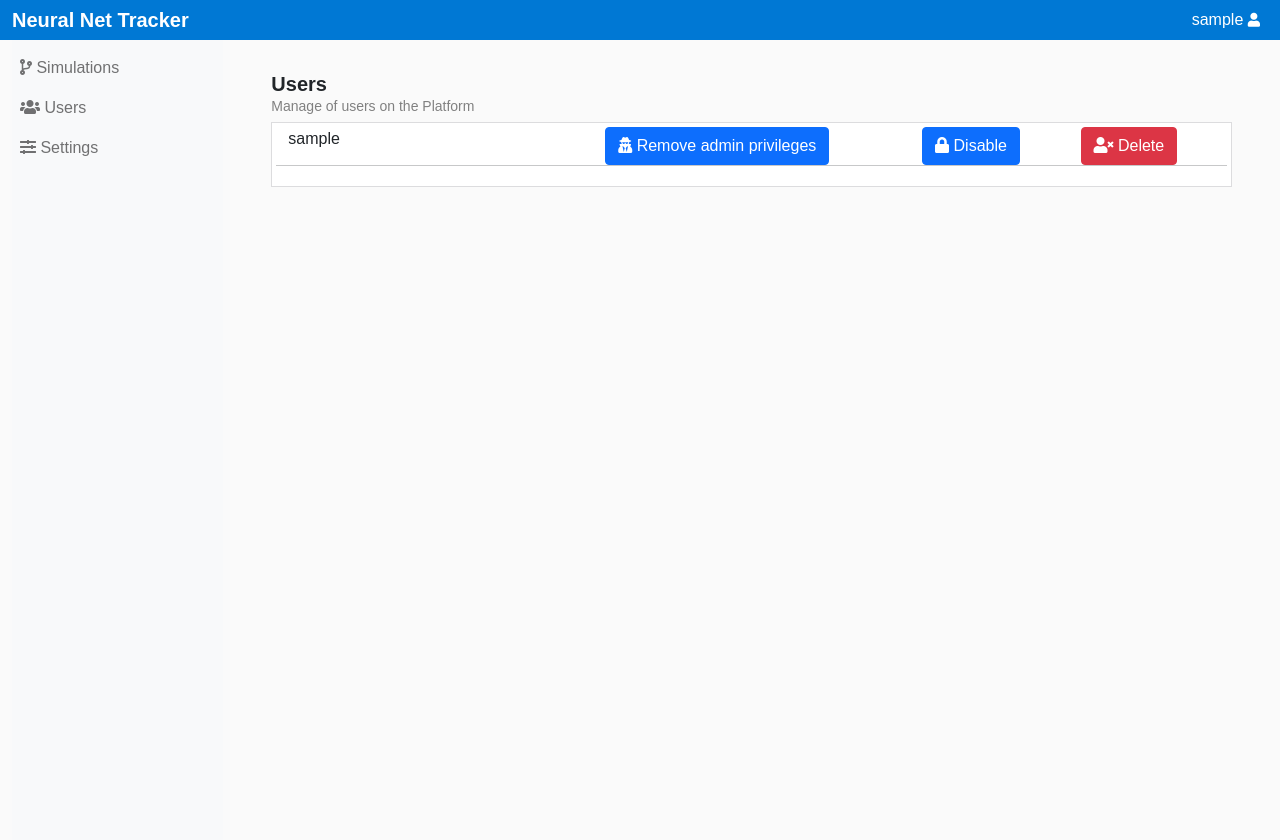
After one commit to Dioben/PI18, a Django app: page /users/ in a window 1280 px wide. The commit adds this page. Run offline with Django 3.2, Linux system fonts and the light colour scheme; the visitor is signed in with stand-in values (Sample User, id 1); data comes from the database, SQL or seed files in the repository; some libraries are stand-ins or nearby versions.

Commit message:
Frontend mostly complete Note: - Put Current User first in the Stack or not appearing - Try better solution for the Bug in UserInfo -

```diff
--- a/docker-compose.yaml
+++ b/docker-compose.yaml
@@ -37,8 +37,8 @@ services:
             - ./grafana/dashboard_confs:/var/lib/grafana/dashboards
     server:
         container_name: tracker-server
-        image: dioben/nntrackerua-server:latest
-        #build: ./server
+        #image: dioben/nntrackerua-server:latest
+        build: ./server
         ports:
          - "8000:8000"
         volumes:
--- a/server/NeuralNetTracker/urls.py
+++ b/server/NeuralNetTracker/urls.py
@@ -32,5 +32,7 @@ urlpatterns = [
     path('accounts/register/', views.signup, name="Register"),
     path('accounts/login/', auth_views.LoginView.as_view(template_name='login.html', authentication_form=CustomAuthenticationForm), name="Login"),
     path("accounts/logout/", auth_views.LogoutView.as_view(next_page="/"), name="Logout"),
+    path('users/', views.users, name="Users"),
+    path('users/<str:id>/', views.userinfo, name="UserInfo"),
 
 ]
--- a/server/app/views.py
+++ b/server/app/views.py
@@ -2,6 +2,7 @@ import json
 
 from django.contrib import auth
 from django.shortcuts import render, redirect
+from django.contrib.auth.models import User
 
 # Create your views here.
 from django.http import HttpResponse
@@ -39,6 +40,27 @@ def signup(request):
     else:
         form = CustomUserCreationForm()
     return render(request, 'signup.html', {'form': form})
+
+
+def users(request):
+    if request.user.is_authenticated and request.user.is_staff:
+        users = User.objects.all()
+        t_parms = {
+            'users': users
+        }
+        return render(request, 'users.html', t_parms)
+
+    return render(request, 'login.html')
+
+
+def userinfo(request, id):
+    if request.user.is_authenticated and request.user.is_staff:
+        usera = User.objects.filter(id=id)
+        t_parms = {
+            'usera': usera
+        }
+        return render(request, 'userInfo.html', t_parms)
+    return render(request, 'login.html')
 
 
 def simulation_list(request):
@@ -97,13 +119,13 @@ def simulation_command(request, id, command):
         if sim.exists():
             sim = sim.get()
             if not sim.isrunning:
-                request.session['notification'] = "Simulation \""+simName+"\" has been paused."
+                request.session['notification'] = "Simulation \"" + simName + "\" has been paused."
                 request.session.modified = True
                 return redirect(request.META.get('HTTP_REFERER'))
-            request.session['notification'] = "Simulation \""+simName+"\" has been resumed."
+            request.session['notification'] = "Simulation \"" + simName + "\" has been resumed."
             request.session.modified = True
             return redirect(request.META.get('HTTP_REFERER'))
-        request.session['notification'] = "Simulation \""+simName+"\" has been deleted."
+        request.session['notification'] = "Simulation \"" + simName + "\" has been deleted."
         request.session.modified = True
         return redirect('/simulations/')
     return response
--- a/server/templates/layout.html
+++ b/server/templates/layout.html
@@ -35,20 +35,25 @@
         </nav>
         <div class="container-fluid pe-0">
             <div class="row min-vh-100 flex-column flex-md-row">
-                {% comment %}<aside class="col-12 col-md-2 p-0 bg-light flex-shrink-1">
+                <aside class="col-12 col-md-2 p-0 bg-light flex-shrink-1">
                     <nav class="navbar navbar-expand navbar-light bg-light flex-md-column flex-row align-items-start py-2">
                         <div class="collapse navbar-collapse ">
                             <ul class="flex-md-column flex-row navbar-nav w-100 justify-content-between">
                                 <li class="nav-item">
                                     <a class="nav-link pl-0" href="{% url 'SimulationList' %}"><i class="fas fa-code-branch"></i><span class="d-none d-md-inline"> Simulations</span></a>
                                 </li>
+                                {% if user.is_staff  %}
+                                    <li class="nav-item">
+                                        <a class="nav-link pl-0" href="{% url 'Users' %}"><i class="fas fa-users"></i><span class="d-none d-md-inline"> Users</span></a>
+                                    </li>
+                                {% endif %}
                                 <li class="nav-item">
                                     <a class="nav-link pl-0" href="#"><i class="fas fa-sliders-h"></i><span class="d-none d-md-inline"> Settings</span></a>
                                 </li>
                             </ul>
                         </div>
                     </nav>
-                </aside>{% endcomment %}
+                </aside>
                 <main class="col bg-faded py-3 flex-grow-1">
                     <div class="container">
                         {% block content %}
--- /dev/null
+++ b/server/templates/users.html
@@ -0,0 +1,40 @@
+{% extends 'layout.html' %}
+{% block content %}
+    <div class="row my-3">
+        <div class="col">
+            <h5 style="margin-bottom: 0; font-weight: bold">Users</h5>
+            <small style="color: grey">Manage of users on the Platform </small>
+            <div class="row"  style="border: 1px solid #DCDCDE; margin-top: 5px; background-color: white; padding: 4px">
+                {% for user in users %}
+                <div class="col-sm-4">
+                 <a href="{{ user.id }}">{{ user.username }}</a>
+                </div>
+                {% if user.is_staff %}
+                <div class="col-sm-4">
+                   <button type="submit" class="btn btn-primary"><i class="fas fa-user-secret"></i> Remove admin privileges</button>
+                </div>
+                {% else %}
+                <div class="col-sm-4">
+                   <button type="submit" class="btn btn-primary"><i class="fas fa-user-secret"></i> Give admin privileges</button>
+                </div>
+                {% endif %}
+                {% if user.is_active %}
+                <div class="col-sm-2">
+                   <button type="submit" class="btn btn-primary"><i class="fas fa-lock"></i> Disable</button>
+                </div>
+                {% else %}
+                <div class="col-sm-2">
+                   <button type="submit" class="btn btn-primary"><i class="fas fa-lock-open"></i> Enable</button>
+                </div>
+                {% endif %}
+                <div class="col-sm-2">
+                   <button type="submit" class="btn btn-danger"><i class="fas fa-user-times"></i> Delete</button>
+                </div>
+                    <hr>
+                {% endfor %}
+            </div>
+        </div>
+    </div>
+
+
+{% endblock %}
```
Also changed, not shown: server/templates/userInfo.html (added, +40 -0 lines), 1 other file.
